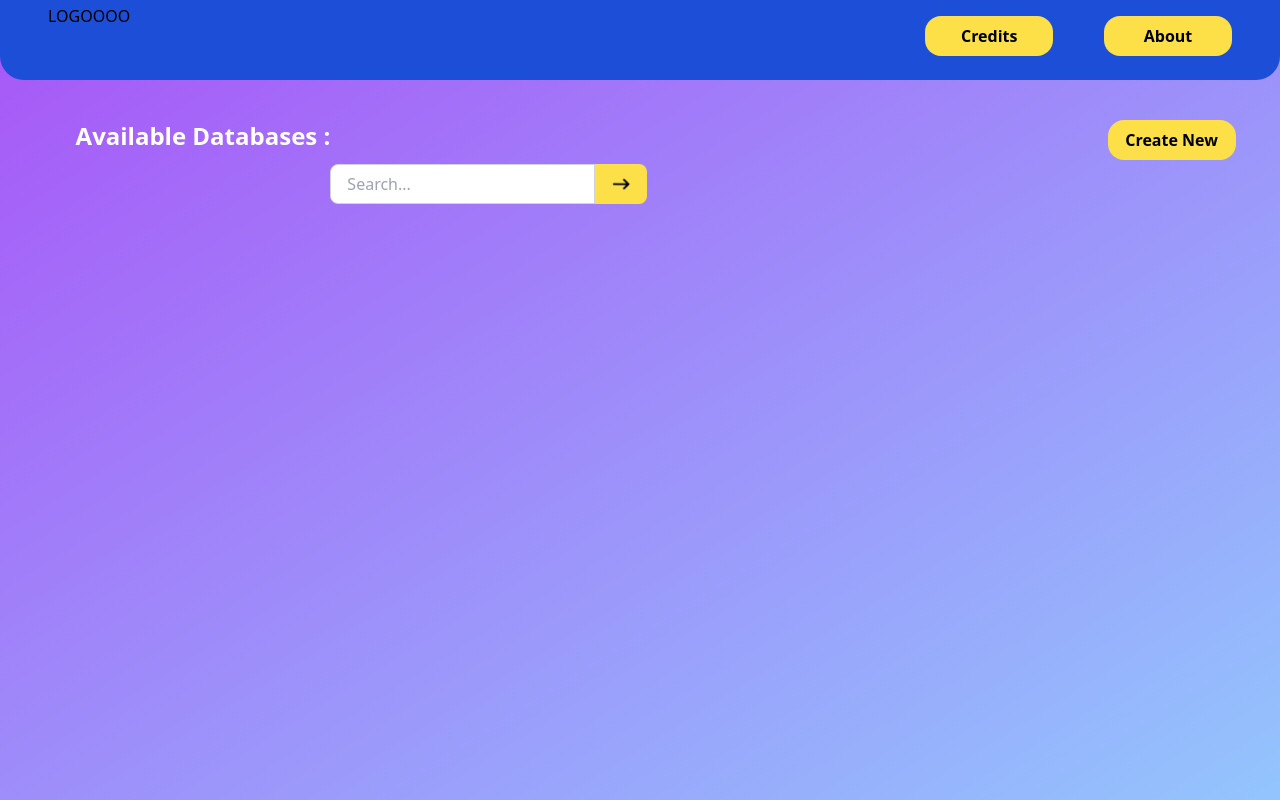
After one commit to ProCoder5534/Data-Management-Dashboard, a PHP site: page /test.html in a window 1280 px wide; the page is wider, and only the part inside the window is pictured. The commit adds this page. Run offline with PHP 8.4, Linux system fonts and the light colour scheme; some libraries are stand-ins or nearby versions.

Commit message:
Made search box ok

```diff
--- /dev/null
+++ b/test.html
@@ -0,0 +1,54 @@
+<!DOCTYPE html>
+<html>
+
+<head>
+    <link rel="icon" type="image/x-icon" href="images\favicon.png">
+    <script src="https://cdn.tailwindcss.com"></script>
+    <script src="https://cdn.jsdelivr.net/npm/bootstrap@5.3.1/dist/js/bootstrap.bundle.min.js"
+        integrity="sha384-HwwvtgBNo3bZJJLYd8oVXjrBZt8cqVSpeBNS5n7C8IVInixGAoxmnlMuBnhbgrkm"
+        crossorigin="anonymous"></script>
+    <style>
+        /* Custom CSS for the gradient background */
+        body {
+            background-image: linear-gradient(to bottom left, #87cefa, #a020f0);
+        }
+    </style>
+</head>
+
+<body class="bg-gradient-to-tl from-blue-300 to-purple-500 h-screen">
+    <div class="nav bg-blue-700 h-20 rounded-b-3xl">
+        <nav>
+            <ul class="relative h-32 w-screen">
+                <li class="absolute top-1 left-12 ">LOGOOOO </li>
+                <li class="absolute right-[6cm] top-4"><button
+                        class="h-10 w-32 rounded-2xl bg-yellow-300 hover:rounded-full hover:border-4 border-blue-300 font-semibold">
+                        Credits</button></li>
+                <li class="absolute right-12 top-4"><button
+                        class="h-10 w-32 rounded-2xl bg-yellow-300 hover:rounded-full hover:border-4 border-blue-300 font-semibold">
+                        About</button></li>
+            </ul>
+        </nav>
+    </div>
+    <div class="content mt-10 ml-[2cm] ">
+        <div class="outside flex relative h-32 w-[175vh]">
+            <p class="text-white font-bold text-2xl ">Available Databases :</p>
+            <button
+                class="h-10 w-32 rounded-2xl bg-yellow-300 hover:rounded-full hover:border-4 border-blue-300 font-semibold absolute right-60">Create
+                New</button>
+            <div class="flex items-center">
+                <input type="text"
+                    class="py-2 px-4 border border-gray-300 rounded-tl-lg rounded-bl-lg h-10 flex-grow focus:outline-none focus:ring focus:border-blue-300"
+                    placeholder="Search...">
+                <button class="h-10 bg-yellow-300 px-4 rounded-r-lg flex items-center">
+                    <img src="images/arrow.png" alt="Search" class="h-5 w-5">
+                </button>
+            </div>
+        </div>
+        <div class="inside">
+
+        </div>
+    </div>
+    <script src="https://cdn.tailwindcss.com"></script>
+</body>
+
+</html>
```
Also changed, not shown: index.php (+17 -18 lines).
